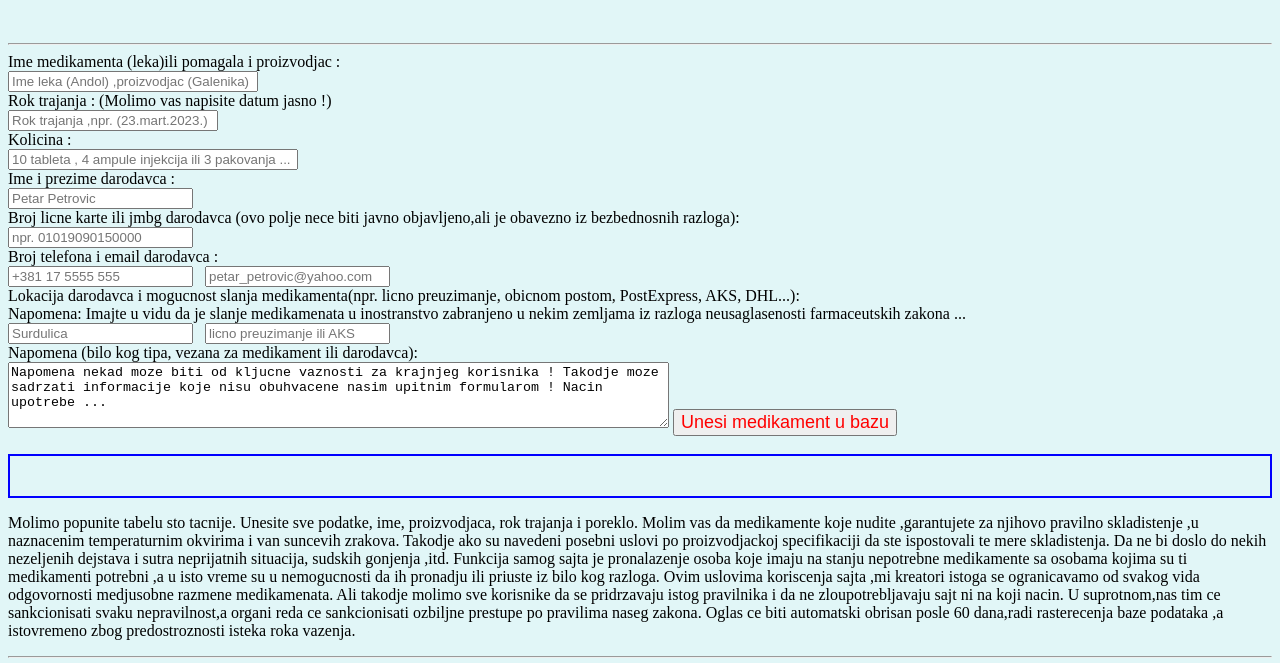
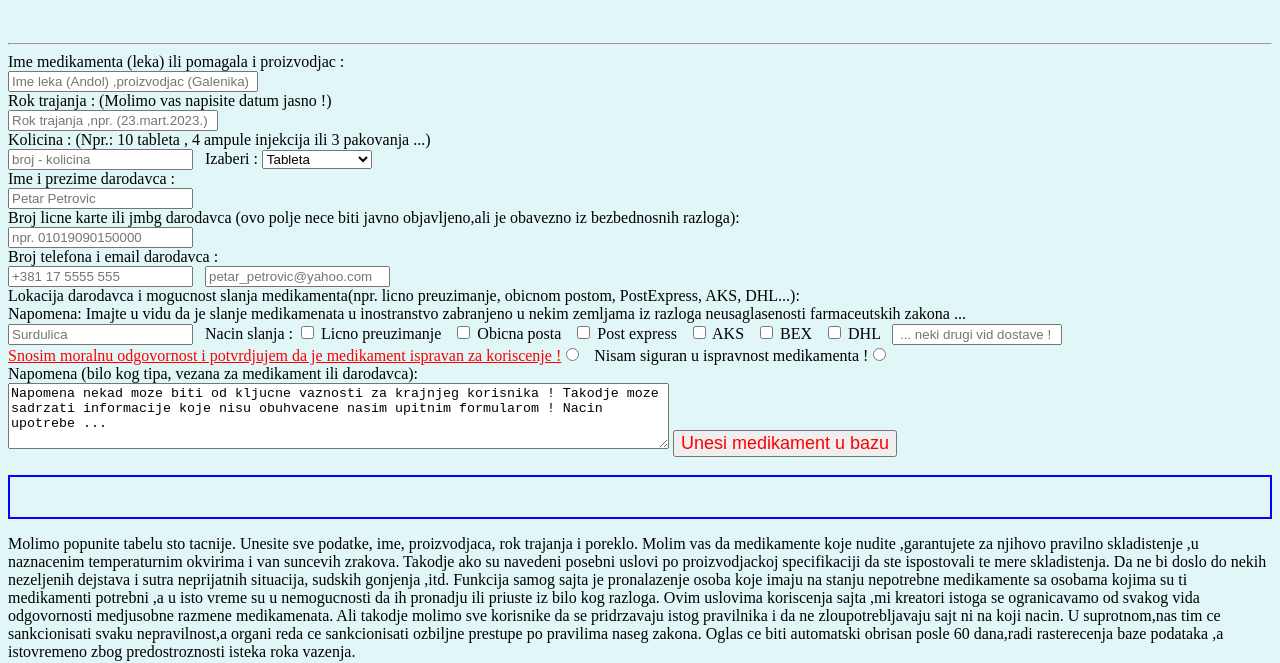
Before and after one commit to pyace1/free_drug_exchange, a plain HTML site: page index.html in a window 1280 px wide. Shown: the part 1161-1824 px from the top of the page. Drawn offline with nearby package versions, Linux system fonts and the light colour scheme; files that its build step writes are made by us from their sources; files whose address does not match are found by name.

Commit message:
check box i combo box

```diff
--- a/index.html
+++ b/index.html
@@ -27,12 +27,20 @@
 			  </li>
 			</ul>
 		  <h2 style="text-align:center;">Za lek se ne kaze hvala !!!</h2><br/><hr>
-		  <label for="lek" >Ime medikamenta (leka)ili pomagala i proizvodjac :</label><br/>
+		  <label for="lek" >Ime medikamenta (leka) ili pomagala i proizvodjac :</label><br/>
 		  <input type="text" style="width:250px;" id="lek" placeholder="Ime leka (Andol) ,proizvodjac (Galenika)"><br/>
 		  <label for="rok">Rok trajanja : (Molimo vas napisite datum jasno !)</label><br/>
 		  <input type="text" style="width:210px;" id="rok" placeholder="Rok trajanja ,npr. (23.mart.2023.)"><br/>
-		  <label for="kolicina">Kolicina : </label><br/>
-		  <input type="text" style="width:290px;" id="kolicina" placeholder="10 tableta , 4 ampule injekcija ili 3 pakovanja ..."><br/>
+		  <label for="kolicina">Kolicina : (Npr.: 10 tableta , 4 ampule injekcija ili 3 pakovanja ...)</label><br/>
+		  <input type="text" id="kolicina" placeholder="broj - kolicina"> &nbsp; <label for="produkt">Izaberi :</label>
+		  <select id="produkt">
+			  <option value="tableta">Tableta</option>
+			  <option value="kutija">Kutija</option>
+			  <option value="ampula">Ampula</option>
+			  <option value="injekcija">Injekcija</option>
+			  <option value="gel">Gel</option>
+			  <option value="drugo">Nesto drugo ...</option>
+			</select><br/>
 		  <label for="ime">Ime i prezime darodavca :</label><br/>
 		  <input type="text" id="ime" placeholder="Petar Petrovic"><br/>
 		  <label for="jmbg">Broj licne karte ili jmbg darodavca (ovo polje nece biti javno objavljeno,ali je obavezno iz bezbednosnih razloga):</label><br/>
@@ -40,7 +48,9 @@
 		  <label for="kontakt">Broj telefona i email darodavca :</label><br/>
 		  <input type="text" id="telefon" placeholder="+381 17 5555 555"> &nbsp; <input type="text" id="email" placeholder="petar_petrovic@yahoo.com"><br/>
 		  <label for="lokacija">Lokacija darodavca i mogucnost slanja medikamenta(npr. licno preuzimanje, obicnom postom, PostExpress, AKS, DHL...):</br>Napomena: Imajte u vidu da je slanje medikamenata u inostranstvo zabranjeno u nekim zemljama iz razloga neusaglasenosti farmaceutskih zakona ...</label></br>
-		  <input type="text" id="lokacija" placeholder="Surdulica"> &nbsp; <input type="text" id="slanje" placeholder="licno preuzimanje ili AKS"><br/>
+		  <input type="text" id="lokacija" placeholder="Surdulica"> &nbsp; <label for="slanje">Nacin slanja : </label><input type="checkbox" id="licno" name="licno" value="licno"><label for="licno"> Licno preuzimanje</label> &nbsp; <input type="checkbox" id="posta" name="posta" value="posta"><label for="posta"> Obicna posta<label>
+		   &nbsp; <input type="checkbox" id="express" name="express" value="express"><label for="express"> Post express</label> &nbsp; <input type="checkbox" id="aks" name="aks" value="aks"><label for="aks"> AKS<label> &nbsp; <input type="checkbox" id="bex" name="bex" value="bex"><label for="bex"> BEX</label> &nbsp; <input type="checkbox" id="dhl" name="dhl" value="dhl"><label for="dhl"> DHL<label> &nbsp; <input type="text" style="width:170px;" id="slanje_o" placeholder=" ... neki drugi vid dostave !"><br/>
+		  <label style="text-decoration:underline; color:red;" for="da">Snosim moralnu odgovornost i potvrdjujem da je medikament ispravan za koriscenje !</label><input type="radio" id="da" name="potvrda" value="da"> &nbsp; <label for="ne">Nisam siguran u ispravnost medikamenta !</label><input type="radio" id="ne" name="potvrda" value="ne"><br/>
 		  <label for="napomena">Napomena (bilo kog tipa, vezana za medikament ili darodavca):</label><br/>
 		  <textarea id="napomena" rows="4" cols="80" >Napomena nekad moze biti od kljucne vaznosti za krajnjeg korisnika ! Takodje moze sadrzati informacije koje nisu obuhvacene nasim upitnim formularom ! Nacin upotrebe ...
 			</textarea>
```
